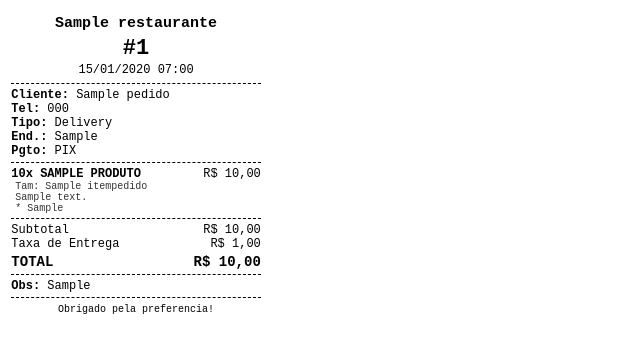
After one commit to CristianoPirolli/cardapio-online, a Django app: page /painel/pedidos/1/imprimir/ in a window 1280 px wide. The commit adds this page. Shown: the top 353 px of the page, without its empty margins (0-640 px from the left). Run offline with Django 4.2, Linux system fonts and the light colour scheme; a user stored in the database is signed in; tables that the repository leaves empty hold one stand-in row (values such as "Sample post"); parts of the project's set-up code (start-up, migrations or seed data) failed here and were passed over.

Commit message:
feat: add printable pedido view and template

```diff
--- a/apps/restaurantes/urls.py
+++ b/apps/restaurantes/urls.py
@@ -21,6 +21,8 @@ urlpatterns = [
     path('pedidos/abertos/count/', views.painel_pedidos_abertos_count, name='painel_pedidos_abertos_count'),
     # Detalhe de pedido no painel
     path('pedidos/<int:pedido_id>/', views.painel_pedido_detalhe, name='painel_pedido_detalhe'),
+    # Impressão térmica do pedido
+    path('pedidos/<int:pedido_id>/imprimir/', views.painel_pedido_print, name='painel_pedido_print'),
     # Gestao de chaves PIX no painel
     path('chaves-pix/', pagamentos_views.painel_pix_keys, name='painel_pix_keys'),
 ]
--- a/apps/restaurantes/views.py
+++ b/apps/restaurantes/views.py
@@ -569,3 +569,16 @@ def painel_pedido_detalhe(request, pedido_id):
         'pagamento_pix': pagamento_pix,
         'historico_revisao_pagamento': historico_revisao_pagamento,
     })
+
+
+@login_required
+def painel_pedido_print(request, pedido_id):
+    restaurante = _restaurante_do_usuario(request)
+    if not restaurante:
+        return _redirecionar_sem_restaurante(request)
+
+    pedido = get_object_or_404(Pedido, id=pedido_id, restaurante=restaurante)
+    return render(request, 'painel/pedido_print.html', {
+        'restaurante': restaurante,
+        'pedido': pedido,
+    })
--- /dev/null
+++ b/templates/painel/pedido_print.html
@@ -0,0 +1,149 @@
+<!DOCTYPE html>
+<html lang="pt-br">
+<head>
+    <meta charset="UTF-8">
+    <meta name="viewport" content="width=device-width, initial-scale=1.0">
+    <title>Pedido #{{ pedido.id }}</title>
+    {% load humanize %}
+    <style>
+        /* ── Thermal 80mm: ~72mm content area ── */
+        * { margin: 0; padding: 0; box-sizing: border-box; }
+
+        body {
+            font-family: 'Courier New', Courier, monospace;
+            font-size: 12px;
+            width: 72mm;
+            padding: 4mm 3mm;
+            color: #000;
+        }
+
+        .center  { text-align: center; }
+        .right   { text-align: right; }
+        .bold    { font-weight: bold; }
+        .large   { font-size: 16px; }
+        .xlarge  { font-size: 20px; }
+
+        .sep {
+            border: none;
+            border-top: 1px dashed #000;
+            margin: 4px 0;
+        }
+
+        /* Cabeçalho */
+        .header { margin-bottom: 6px; }
+        .header .restaurante { font-size: 15px; font-weight: bold; }
+        .header .pedido-num  { font-size: 22px; font-weight: bold; margin: 4px 0 2px; }
+
+        /* Itens */
+        .item { margin: 4px 0; }
+        .item-row {
+            display: flex;
+            justify-content: space-between;
+            align-items: baseline;
+        }
+        .item-nome { font-weight: bold; flex: 1; }
+        .item-preco { white-space: nowrap; margin-left: 4px; }
+        .item-detail { font-size: 10px; padding-left: 4px; color: #333; }
+
+        /* Totais */
+        .totais { margin-top: 4px; }
+        .totais-row {
+            display: flex;
+            justify-content: space-between;
+        }
+        .totais-row.total-final {
+            font-size: 14px;
+            font-weight: bold;
+            margin-top: 3px;
+        }
+
+        /* Rodapé */
+        .footer { margin-top: 6px; font-size: 10px; }
+
+        @media print {
+            body { width: 72mm; }
+            @page { margin: 0; size: 80mm auto; }
+        }
+    </style>
+</head>
+<body>
+
+    <!-- Cabeçalho -->
+    <div class="header center">
+        <div class="restaurante">{{ restaurante.nome }}</div>
+        <div class="pedido-num">#{{ pedido.id }}</div>
+        <div>{{ pedido.criado_em|date:"d/m/Y H:i" }}</div>
+    </div>
+
+    <hr class="sep">
+
+    <!-- Cliente e tipo -->
+    <div><span class="bold">Cliente:</span> {{ pedido.cliente_nome }}</div>
+    {% if pedido.cliente_telefone %}
+    <div><span class="bold">Tel:</span> {{ pedido.cliente_telefone }}</div>
+    {% endif %}
+    <div><span class="bold">Tipo:</span> {{ pedido.get_tipo_entrega_display }}</div>
+    {% if pedido.endereco_entrega %}
+    <div><span class="bold">End.:</span> {{ pedido.endereco_entrega }}</div>
+    {% endif %}
+    <div><span class="bold">Pgto:</span> {{ pedido.get_forma_pagamento_display }}</div>
+
+    <hr class="sep">
+
+    <!-- Itens -->
+    {% for item in pedido.itens.all %}
+    <div class="item">
+        <div class="item-row">
+            <span class="item-nome">{{ item.quantidade }}x {{ item.produto.nome|default:"Produto removido"|upper }}</span>
+            <span class="item-preco">R$ {{ item.subtotal|floatformat:2 }}</span>
+        </div>
+        {% if item.tamanho_nome %}
+        <div class="item-detail">Tam: {{ item.tamanho_nome }}</div>
+        {% endif %}
+        {% if item.sabores_descricao %}
+        <div class="item-detail">{{ item.sabores_descricao }}</div>
+        {% endif %}
+        {% if item.observacao %}
+        <div class="item-detail">* {{ item.observacao }}</div>
+        {% endif %}
+    </div>
+    {% endfor %}
+
+    <hr class="sep">
+
+    <!-- Totais -->
+    <div class="totais">
+        <div class="totais-row">
+            <span>Subtotal</span>
+            <span>R$ {{ pedido.subtotal|floatformat:2 }}</span>
+        </div>
+        <div class="totais-row">
+            <span>Taxa de Entrega</span>
+            <span>R$ {{ pedido.taxa_entrega|floatformat:2 }}</span>
+        </div>
+        <div class="totais-row total-final">
+            <span>TOTAL</span>
+            <span>R$ {{ pedido.total|floatformat:2 }}</span>
+        </div>
+    </div>
+
+    {% if pedido.observacoes %}
+    <hr class="sep">
+    <div><span class="bold">Obs:</span> {{ pedido.observacoes }}</div>
+    {% endif %}
+
+    <hr class="sep">
+
+    <div class="footer center">
+        Obrigado pela preferencia!
+    </div>
+
+    <!-- Dispara impressão automaticamente e fecha a janela -->
+    <script>
+        window.onload = function () {
+            window.print();
+            window.onafterprint = function () { window.close(); };
+        };
+    </script>
+</body>
+</html>
```
Also changed, not shown: templates/painel/pedido_detalhe.html (+45 -39 lines).
